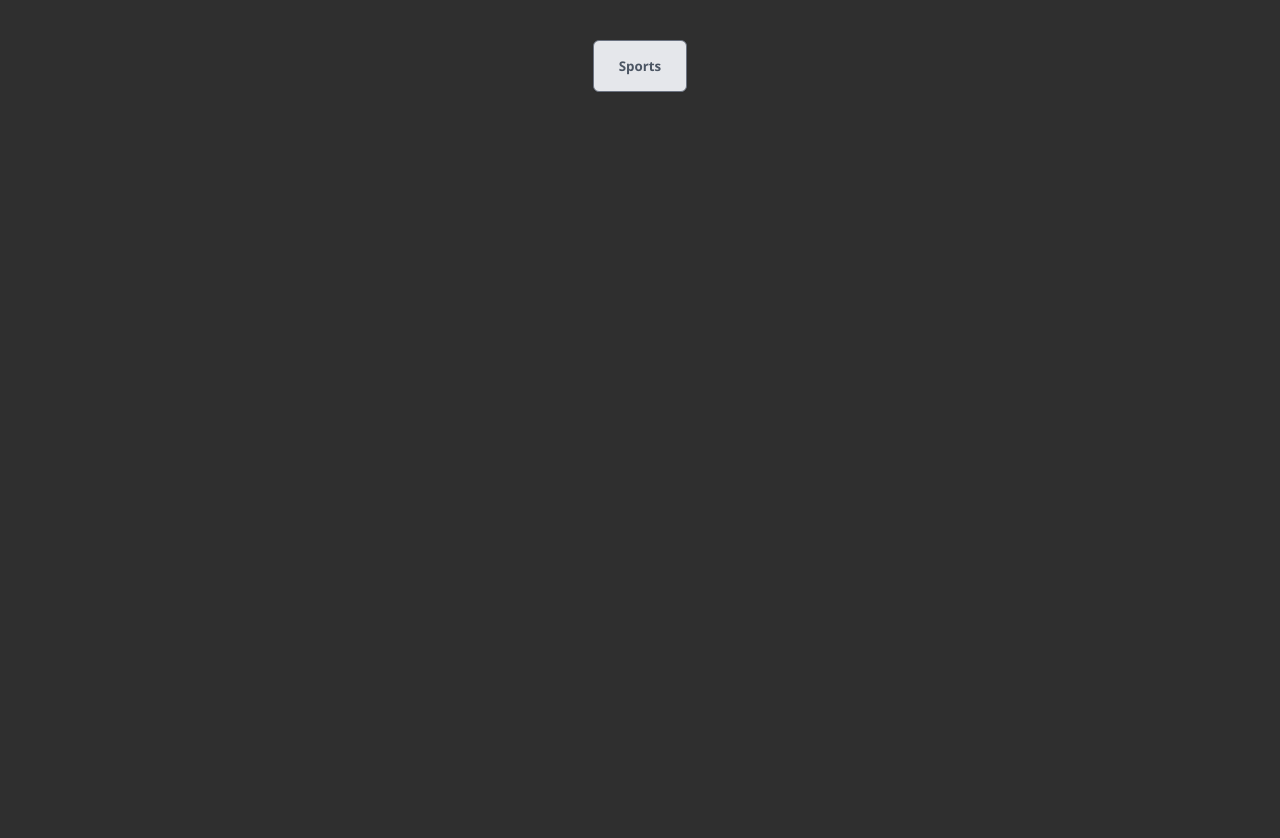
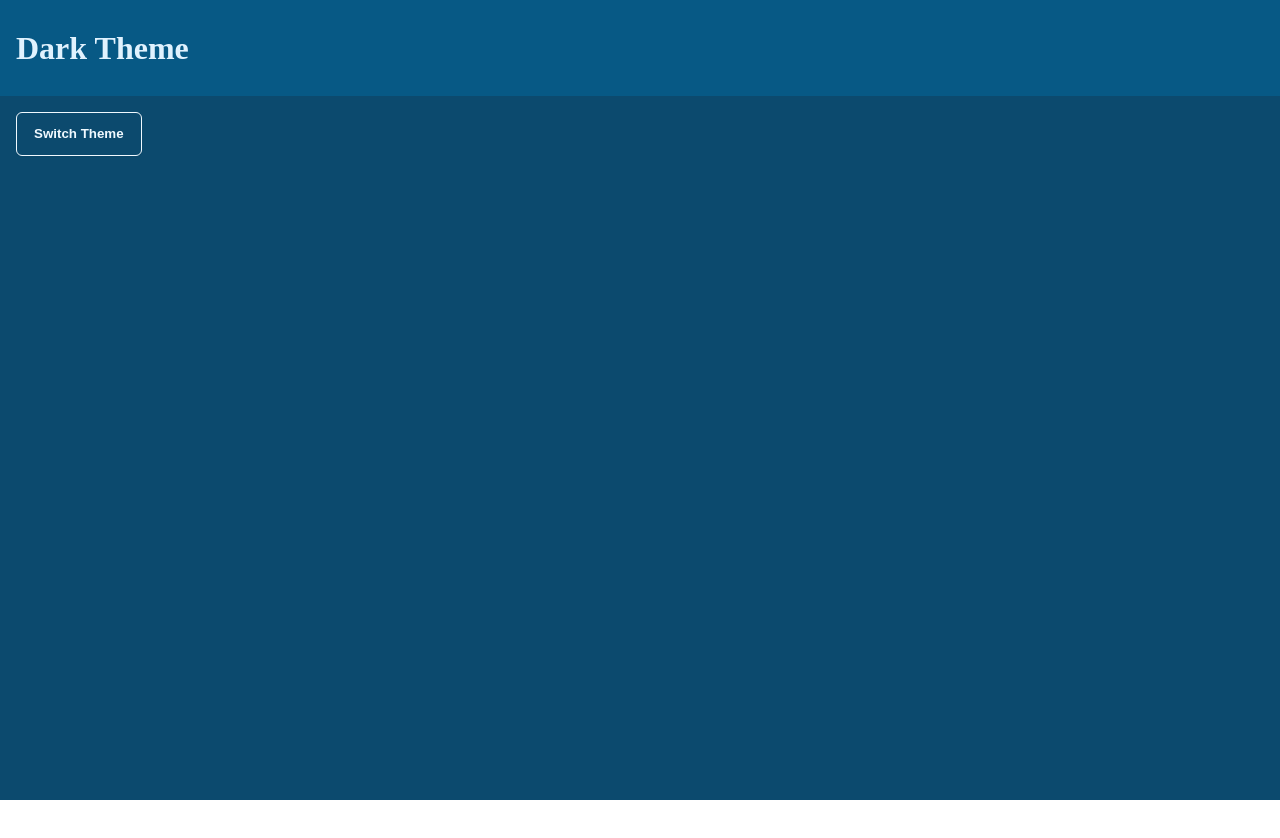
Before and after one commit to umbaomart/scrimba-advanced-react, a React (Vite) app: page / in a window 1280 px wide. After the commit the page ends 800 px from the top, so only its background shows below. Built offline with nearby package versions, Linux system fonts and the light colour scheme.

Commit message:
[Reusability] createContext() & Context Provider

```diff
--- a/src/App.css
+++ b/src/App.css
@@ -1,23 +1,55 @@
 * {
   box-sizing: border-box;
-  font-family: 'Segoe UI', Tahoma, Geneva, Verdana, sans-serif;
 }
 
 body {
-  background-color: #2f2f2f;
+  margin: 0;
+  padding-left: 0;
+}
+
+.container {
   height: 100vh;
+  /* padding-left: 1rem; */
+}
+
+header {
+  height: 6rem;
+  display: flex;
+  align-items: center;
+  padding-left: 1rem;
+}
+
+header.light-theme {
+  background-color: #E0F2FE;
+  color: #0C4A6E;
+}
+
+header.dark-theme {
+  background-color: #075985;
+  color: #E0F2FE;
+
+}
+
+header > h1 {
   margin: 0;
-  padding: 0;
-  display: flex;
-  justify-content: center;
-  margin-top: 40px;
-  font-family: Inter;
+}
+
+main {
+  padding-left: 1rem;
+  padding-top: 2rem;
+}
+
+.container.dark-theme {
+  background-color: #0C4A6E;
+  color: #F0F9FF;
+}
+
+.container.light-theme {
+  background-color: #F0F9FF;
+  color: #0C4A6E;
 }
 
 button {
-  background-color: #E5E7EB;
-  color: #4B5563;
-  border: 1px solid #6B7280;
   box-shadow: 0px 1px 2px rgba(0, 0, 0, 0.05);
   cursor: pointer;
   font-weight: 700;
@@ -26,73 +58,23 @@ button {
   line-height: 24px;
   display: flex;
   align-items: center;
+  margin-left: 1rem;
+  margin-top: 1rem;
 }
 
 button:focus {
   outline: none;
 }
 
-button.button-sm {
-  padding: 7px 11px;
-  font-size: 12px;
+button.dark-theme {
+  border: 1px solid #F0F9FF;
+  background-color: #0C4A6E;
+  color: #F0F9FF;
 }
 
-button.button-lg {
-  padding: 13px 25px;
+button.light-theme {
+  border: 1px solid #0C4A6E;
+  background-color: #F0F9FF;
+  color: #0C4A6E;
+
 }
-
-button.button-success {
-  color: #047857;
-  background-color: #ECFDF5;
-  border-color: #047857;
-}
-
-button.button-warning {
-  color: #FBBF24;
-  background-color: #FFFBEB;
-  border-color: #FBBF24;
-}
-
-button.button-danger {
-  color: #F87171;
-  background-color: #FEF2F2;
-  border-color: #F87171;
-}
-
-.menu {
-  position: relative;
-  display: inline-block;
-}
-
-.menu-button {
-  background-color: white;
-}
-
-.menu-dropdown {
-  position: absolute;
-  left: 0;
-  margin-top: 3px;
-  background-color: white;
-  border: 1px solid gray;
-  border-radius: 6px;
-  background-color: white;
-}
-
-.menu-item {
-  color: #4B5563;
-  padding: .75rem;
-  cursor: pointer;
-  min-width: 100px;
-  display: flex;
-  justify-content: center;
-  align-items: center;
-  user-select: none;
-}
-
-.menu-item:hover {
-  background-color: whitesmoke;
-}
-
-.menu-item:not(:last-child) {
-  border-bottom: 1px solid #6B7280;
-}
--- a/src/App.jsx
+++ b/src/App.jsx
@@ -1,29 +1,49 @@
-import { useState } from 'react'
-import Menu from './components/Menu'
-import MenuButton from './components/MenuButton'
-import MenuDropdown from './components/MenuDropdown'
-import MenuItem from './components/MenuItem'
+import React from 'react'
+import Header from './components/Header'
+import Button from './components/Button'
 
 import './App.css'
 
-function App() {
+const ThemeContext = React.createContext()
 
-  const sports = ["Tennis", "Pickleball", "Racquetball", "Squash"]
-
+export default function App() {
   return (
-    <Menu>
-      <MenuButton>Sports</MenuButton>
-      {
-        <MenuDropdown>
-          {
-            sports.map((sport, index) => (
-              <MenuItem key={index}>{sport}</MenuItem>
-            ))
-          }
-        </MenuDropdown>
-      }
-    </Menu>
+    <ThemeContext.Provider value="dark">
+      <div className="container dark-theme">
+        <Header />
+        <Button />
+      </div>
+    </ThemeContext.Provider>
   )
 }
 
-export default App
+// import { useState } from 'react'
+// import Menu from './components/Menu'
+// import MenuButton from './components/MenuButton'
+// import MenuDropdown from './components/MenuDropdown'
+// import MenuItem from './components/MenuItem'
+
+// import './App.css'
+
+// function App() {
+
+//   const sports = ["Tennis", "Pickleball", "Racquetball", "Squash"]
+
+//   return (
+//     <Menu>
+//       <MenuButton>Sports</MenuButton>
+//       {
+//         <MenuDropdown>
+//           {
+//             sports.map((sport, index) => (
+//               <MenuItem key={index}>{sport}</MenuItem>
+//             ))
+//           }
+//         </MenuDropdown>
+//       }
+//     </Menu>
+//   )
+// }
+
+// export default App
+export { ThemeContext }
--- a/src/components/Button.jsx
+++ b/src/components/Button.jsx
@@ -1,13 +1,21 @@
-import classnames from "classnames"
-
-export default function Button({ children, className, size, variant, ...rest }) {
-    let sizeClass = size && `button-${size}`
-    let variantClass = variant && `button-${variant}`
-    const allClasses = classnames(sizeClass, variantClass, className)
-
+export default function Button() {
     return (
-        <button className={allClasses} {...rest}>
-            {children}
+        <button className="dark-theme">
+            Switch Theme
         </button>
     )
 }
+
+// import classnames from "classnames"
+
+// export default function Button({ children, className, size, variant, ...rest }) {
+//     let sizeClass = size && `button-${size}`
+//     let variantClass = variant && `button-${variant}`
+//     const allClasses = classnames(sizeClass, variantClass, className)
+
+//     return (
+//         <button className={allClasses} {...rest}>
+//             {children}
+//         </button>
+//     )
+// }
--- /dev/null
+++ b/src/components/Header.jsx
@@ -0,0 +1,7 @@
+export default function Header() {
+    return (
+        <header className="dark-theme">
+            <h1>Dark Theme</h1>
+        </header>
+    )
+}
--- a/src/components/MenuDropdown.jsx
+++ b/src/components/MenuDropdown.jsx
@@ -1,18 +1,11 @@
-import React from "react";
 
-function MenuDropdown({ children, open, toggle }) {
+function MenuDropdown({ children, toggle, open }) {
 
     console.log(toggle, open);
 
     return open ? (
         <div className="menu-dropdown">
-            {
-                React.Children.map(children, (child) => {
-                    return React.cloneElement(child, {
-                        open, toggle
-                    })
-                })
-            }
+            {children}
         </div>
     ) : null
 }
```
